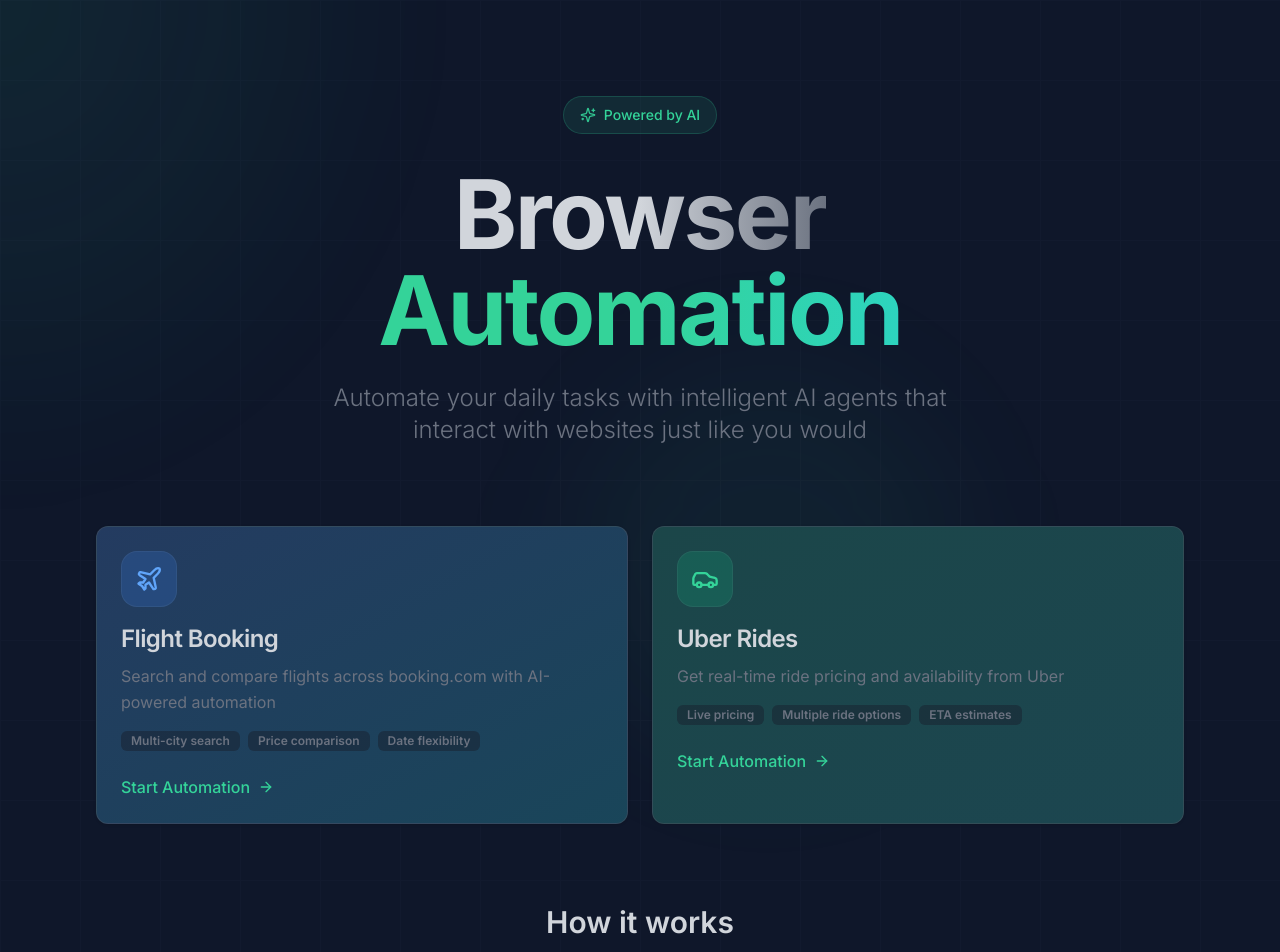
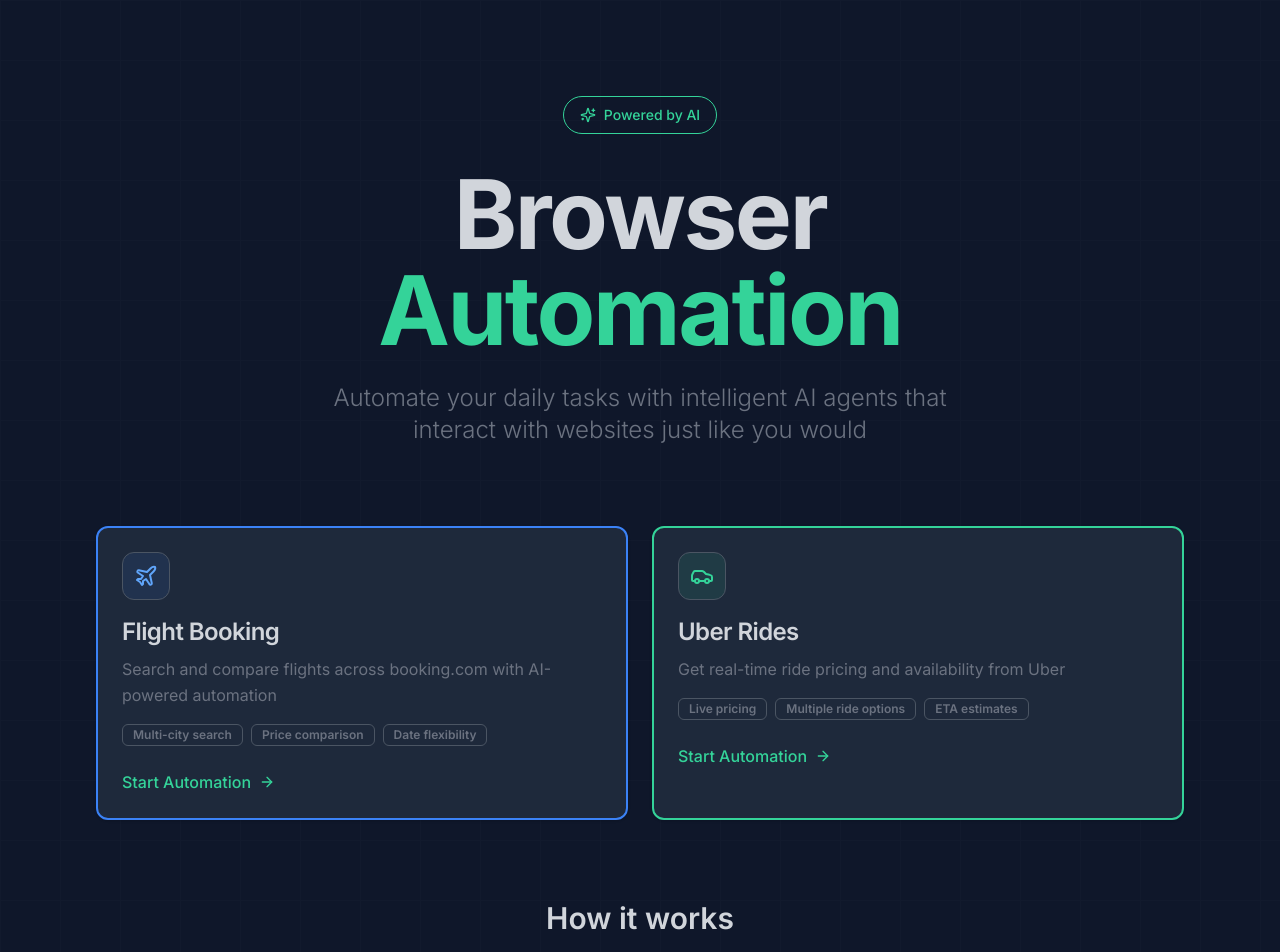
Before and after one commit to sayandedotcom/automation, a Next.js app in the folder apps/web/: page / in a window 1280 px wide. Shown: the top 952 px of the page. Built offline with nearby package versions, Linux system fonts and the light colour scheme.

Commit message:
refactor: update UI styling for cards, backgrounds, and elements across pages

```diff
--- a/apps/web/app/flights/page.tsx
+++ b/apps/web/app/flights/page.tsx
@@ -726,7 +726,7 @@ export default function AutoPage() {
             {result && (
               <div className="max-w-4xl mx-auto my-6 space-y-6 animate-in slide-in-from-bottom-4">
                 {result.flights && result.flights.length > 0 && (
-                  <Card className="border-primary/30 shadow-lg">
+                  <Card className="border-2 border-primary">
                     <CardHeader>
                       <CardTitle className="flex items-center gap-2">
                         <Plane className="h-5 w-5 text-primary" />
@@ -747,7 +747,7 @@ export default function AutoPage() {
                         {result.flights.map((flight, index) => (
                           <div
                             key={index}
-                            className="p-4 rounded-xl border bg-gradient-to-r from-background to-muted/30 hover:shadow-md transition-all"
+                            className="p-4 rounded-xl border-2 border-border bg-card hover:border-primary/50 transition-all"
                           >
                             <div className="flex flex-col md:flex-row md:items-center gap-4">
                               {/* Flight Times & Route */}
@@ -842,7 +842,7 @@ export default function AutoPage() {
             )}
 
             {/* Info Banner - Outside form, inside Form provider */}
-            <div className="w-full max-w-4xl mx-auto mt-6 p-4 rounded-lg bg-primary/10 border border-primary/20">
+            <div className="w-full max-w-4xl mx-auto mt-6 p-4 rounded-xl border-2 border-primary bg-card">
               <div className="flex items-start gap-3">
                 <Bot className="h-5 w-5 text-primary mt-0.5" />
                 <div>
--- a/apps/web/app/page.tsx
+++ b/apps/web/app/page.tsx
@@ -28,8 +28,8 @@ const automations = [
     icon: Plane,
     href: "/flights",
     available: true,
-    gradient: "from-blue-500/20 to-cyan-500/20",
-    iconBg: "bg-blue-500/20",
+    borderColor: "border-blue-500",
+    iconBg: "bg-blue-500/10",
     iconColor: "text-blue-400",
     features: ["Multi-city search", "Price comparison", "Date flexibility"],
   },
@@ -40,9 +40,9 @@ const automations = [
     icon: Car,
     href: "/uber",
     available: true,
-    gradient: "from-emerald-500/20 to-teal-500/20",
-    iconBg: "bg-emerald-500/20",
-    iconColor: "text-emerald-400",
+    borderColor: "border-primary",
+    iconBg: "bg-primary/10",
+    iconColor: "text-primary",
     features: ["Live pricing", "Multiple ride options", "ETA estimates"],
   },
 ];
@@ -57,20 +57,13 @@ const techStack = [
 export default function Home() {
   return (
     <div className="min-h-screen bg-background relative overflow-hidden">
-      {/* Animated background gradients */}
-      <div className="absolute inset-0 overflow-hidden pointer-events-none">
-        <div className="absolute -top-1/2 -left-1/2 w-full h-full bg-gradient-radial from-primary/10 via-transparent to-transparent blur-3xl animate-pulse" />
-        <div className="absolute -bottom-1/2 -right-1/2 w-full h-full bg-gradient-radial from-blue-500/10 via-transparent to-transparent blur-3xl animate-pulse delay-1000" />
-        <div className="absolute top-1/4 right-1/4 w-96 h-96 bg-primary/5 rounded-full blur-3xl" />
-      </div>
-
-      {/* Grid pattern overlay */}
+      {/* Subtle background pattern */}
       <div
-        className="absolute inset-0 opacity-[0.02] pointer-events-none"
+        className="absolute inset-0 opacity-[0.015] pointer-events-none"
         style={{
           backgroundImage: `linear-gradient(to right, hsl(var(--foreground)) 1px, transparent 1px),
                             linear-gradient(to bottom, hsl(var(--foreground)) 1px, transparent 1px)`,
-          backgroundSize: "80px 80px",
+          backgroundSize: "60px 60px",
         }}
       />
 
@@ -78,8 +71,8 @@ export default function Home() {
         {/* Hero Section */}
         <div className="text-center mb-20 animate-slide-up">
           {/* AI Badge */}
-          <div className="inline-flex items-center gap-2 px-4 py-2 rounded-full bg-primary/10 border border-primary/20 mb-8">
-            <Sparkles className="h-4 w-4 text-primary animate-pulse" />
+          <div className="inline-flex items-center gap-2 px-4 py-2 rounded-full border border-primary mb-8">
+            <Sparkles className="h-4 w-4 text-primary" />
             <span className="text-sm font-medium text-primary">
               Powered by AI
             </span>
@@ -87,13 +80,9 @@ export default function Home() {
 
           {/* Main Title */}
           <h1 className="text-5xl sm:text-6xl md:text-7xl lg:text-8xl font-bold tracking-tight mb-6">
-            <span className="bg-gradient-to-r from-foreground via-foreground to-muted-foreground bg-clip-text text-transparent">
-              Browser
-            </span>
+            <span className="text-foreground">Browser</span>
             <br />
-            <span className="bg-gradient-to-r from-primary via-emerald-400 to-teal-400 bg-clip-text text-transparent">
-              Automation
-            </span>
+            <span className="text-primary">Automation</span>
           </h1>
 
           {/* Subtitle */}
@@ -105,7 +94,7 @@ export default function Home() {
 
         {/* Automation Cards */}
         <div className="grid grid-cols-1 md:grid-cols-2 gap-6 mb-20">
-          {automations.map((automation, index) => {
+          {automations.map((automation) => {
             const Icon = automation.icon;
 
             return (
@@ -113,37 +102,32 @@ export default function Home() {
                 key={automation.id}
                 href={automation.href}
                 className="group"
-                style={{ animationDelay: `${index * 100}ms` }}
               >
                 <Card
                   className={`
-                  relative h-full overflow-hidden
-                  bg-gradient-to-br ${automation.gradient}
-                  border-border/50 hover:border-primary/50
-                  transition-all duration-500 ease-out
-                  hover:shadow-2xl hover:shadow-primary/10
-                  hover:-translate-y-1
+                  h-full
+                  border-2 ${automation.borderColor}
+                  bg-card
+                  transition-all duration-300
+                  hover:shadow-lg
+                  hover:-translate-y-0.5
                 `}
                 >
-                  {/* Glow effect on hover */}
-                  <div className="absolute inset-0 bg-gradient-to-br from-primary/0 to-primary/0 group-hover:from-primary/5 group-hover:to-transparent transition-all duration-500" />
-
-                  <CardHeader className="relative space-y-4 pb-4">
+                  <CardHeader className="space-y-4 pb-4">
                     {/* Icon */}
                     <div
                       className={`
-                      w-14 h-14 rounded-2xl ${automation.iconBg}
+                      w-12 h-12 rounded-xl ${automation.iconBg}
                       flex items-center justify-center
-                      group-hover:scale-110 transition-transform duration-300
-                      border border-white/5
+                      border border-border
                     `}
                     >
-                      <Icon className={`h-7 w-7 ${automation.iconColor}`} />
+                      <Icon className={`h-6 w-6 ${automation.iconColor}`} />
                     </div>
 
                     {/* Title & Description */}
                     <div>
-                      <CardTitle className="text-xl md:text-2xl text-foreground group-hover:text-primary transition-colors duration-300 mb-2">
+                      <CardTitle className="text-xl md:text-2xl text-foreground group-hover:text-primary transition-colors duration-200 mb-2">
                         {automation.title}
                       </CardTitle>
                       <CardDescription className="text-base text-muted-foreground leading-relaxed">
@@ -152,14 +136,14 @@ export default function Home() {
                     </div>
                   </CardHeader>
 
-                  <CardContent className="relative pt-0">
+                  <CardContent className="pt-0">
                     {/* Feature tags */}
                     <div className="flex flex-wrap gap-2 mb-6">
                       {automation.features.map((feature) => (
                         <Badge
                           key={feature}
-                          variant="secondary"
-                          className="bg-muted/50 text-muted-foreground border-0 text-xs"
+                          variant="outline"
+                          className="text-muted-foreground border-border text-xs"
                         >
                           {feature}
                         </Badge>
@@ -167,10 +151,8 @@ export default function Home() {
                     </div>
 
                     {/* CTA */}
-                    <div className="flex items-center gap-2 text-primary font-medium group/cta">
-                      <span className="group-hover/cta:underline">
-                        Start Automation
-                      </span>
+                    <div className="flex items-center gap-2 text-primary font-medium">
+                      <span>Start Automation</span>
                       <ArrowRight className="h-4 w-4 group-hover:translate-x-1 transition-transform duration-200" />
                     </div>
                   </CardContent>
@@ -203,9 +185,9 @@ export default function Home() {
             ].map((item, i) => (
               <div
                 key={item.step}
-                className="relative p-6 rounded-2xl bg-card/50 border border-border/50"
+                className="relative p-6 rounded-xl bg-card border-2 border-border"
               >
-                <div className="w-10 h-10 rounded-full bg-primary/20 flex items-center justify-center mx-auto mb-4">
+                <div className="w-10 h-10 rounded-full bg-primary/10 border border-primary/30 flex items-center justify-center mx-auto mb-4">
                   <span className="text-primary font-bold">{item.step}</span>
                 </div>
                 <h3 className="font-semibold text-foreground mb-1">
@@ -221,7 +203,7 @@ export default function Home() {
         </div>
 
         {/* Tech Stack Footer */}
-        <div className="border-t border-border/50 pt-10">
+        <div className="border-t-2 border-border pt-10">
           <div className="flex flex-col items-center gap-4">
             <p className="text-sm text-muted-foreground mb-2">Built with</p>
             <div className="flex flex-wrap justify-center gap-3">
@@ -230,7 +212,7 @@ export default function Home() {
                 return (
                   <div
                     key={tech.name}
-                    className="inline-flex items-center gap-2 px-4 py-2 rounded-full bg-muted/50 border border-border/50 text-sm text-muted-foreground hover:text-foreground hover:border-primary/30 transition-colors"
+                    className="inline-flex items-center gap-2 px-4 py-2 rounded-full border border-border text-sm text-muted-foreground hover:text-foreground hover:border-primary transition-colors"
                   >
                     <TechIcon className="h-4 w-4" />
                     <span>{tech.name}</span>
--- a/apps/web/app/uber/page.tsx
+++ b/apps/web/app/uber/page.tsx
@@ -438,7 +438,7 @@ export default function UberPage() {
                         {result.rides.map((ride, index) => (
                           <div
                             key={index}
-                            className="p-4 rounded-xl border bg-gradient-to-r from-background to-muted/30 hover:shadow-md transition-all"
+                            className="p-4 rounded-xl border-2 border-border bg-card hover:border-primary/50 transition-all"
                           >
                             <div className="flex flex-col md:flex-row md:items-center gap-4">
                               {/* Ride Info */}
@@ -491,7 +491,7 @@ export default function UberPage() {
             )}
 
             {/* Info Banner - Outside form */}
-            <div className="w-full max-w-4xl mx-auto p-4 rounded-lg bg-primary/10 border border-primary/20">
+            <div className="w-full max-w-4xl mx-auto p-4 rounded-xl border-2 border-primary bg-card">
               <div className="flex items-start gap-3">
                 <Bot className="h-5 w-5 text-primary mt-0.5" />
                 <div>
```
